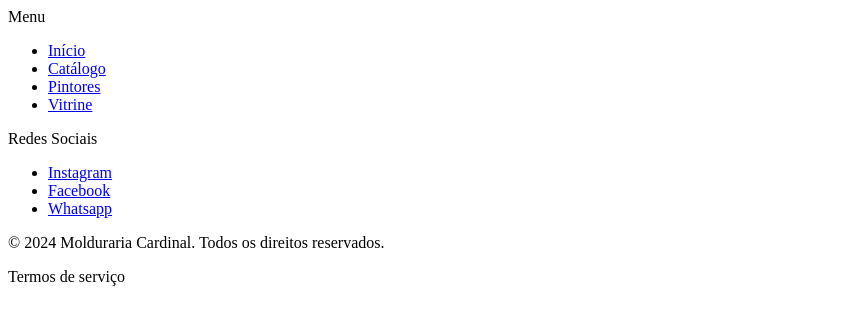
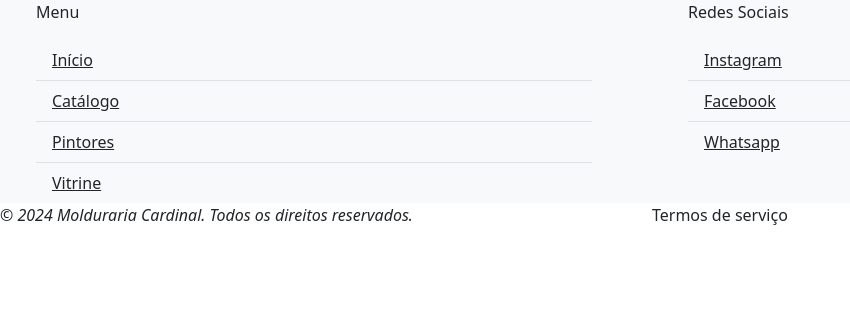
Before and after one commit to Felipe-Sabino-d-Oliveira/bootstrap, a plain HTML site: page src/footer.html in a window 1280 px wide. Shown: the whole page, without its empty margins (0-850 px from the left). Drawn offline with nearby package versions, Linux system fonts and the light colour scheme.

Commit message:
atualizado: Arquivos (versao Senai para versao versionada de casa)

```diff
--- a/src/footer.html
+++ b/src/footer.html
@@ -1,35 +1,46 @@
 <head>
   <link rel="stylesheet" href="./css/style-footer.css" />
+  <link
+      href="https://cdn.jsdelivr.net/npm/bootstrap@5.3.7/dist/css/bootstrap.min.css"
+      rel="stylesheet"
+      integrity="sha384-LN+7fdVzj6u52u30Kp6M/trliBMCMKTyK833zpbD+pXdCLuTusPj697FH4R/5mcr"
+      crossorigin="anonymous"
+    />
+    <script
+      src="https://cdn.jsdelivr.net/npm/bootstrap@5.3.7/dist/js/bootstrap.bundle.min.js"
+      integrity="sha384-ndDqU0Gzau9qJ1lfW4pNLlhNTkCfHzAVBReH9diLvGRem5+R9g2FzA8ZGN954O5Q"
+      crossorigin="anonymous"
+    ></script>
 </head>
 
-<body>
-  <div class="row">
+<footer>
+  <div class="row bg-light rounded-2">
     <div class="col px-5">
       <p class="fst-bold">Menu</p>
       <ul class="list-group list-group-flush">
-        <li class="list-group-item"><a href="./index.html">Início</a></li>
-        <li class="list-group-item"><a href="./catalogo.html">Catálogo</a></li>
-        <li class="list-group-item"><a href="./pintores.html">Pintores</a></li>
-        <li class="list-group-item"><a href="./vitrine.html">Vitrine</a></li>
+        <li class="list-group-item bg-light"><a class="text-dark" href="./index.html">Início</a></li>
+        <li class="list-group-item bg-light"><a class="text-dark" href="./catalogo.html">Catálogo</a></li>
+        <li class="list-group-item bg-light"><a class="text-dark" href="./pintores.html">Pintores</a></li>
+        <li class="list-group-item bg-light"><a class="text-dark" href="./vitrine.html">Vitrine</a></li>
       </ul>
     </div>
     <div class="col px-5">
       <p class="fst-bold">Redes Sociais</p>
       <ul class="list-group list-group-flush">
-        <li class="list-group-item">
-          <a
+        <li class="list-group-item bg-light">
+          <a class="text-dark"
             href="https://www.instagram.com/moldurariacardinal?igsh=NnFqbDAzZ3IzOGNr"
             >Instagram</a
           >
         </li>
-        <li class="list-group-item">
-          <a
+        <li class="list-group-item bg-light">
+          <a class="text-dark"
             href="https://www.facebook.com/profile.php?id=100091002034014&ref=xav_ig_profile_web"
             >Facebook</a
           >
         </li>
-        <li class="list-group-item">
-          <a
+        <li class="list-group-item bg-light">
+          <a class="text-dark"
             href="https://api.whatsapp.com/send/?phone=558171181482&text&type=phone_number&app_absent=0"
             >Whatsapp</a
           >
@@ -48,4 +59,4 @@
       <p>Termos de serviço</p>
     </div>
   </div>
-</body>
+</footer>
```
Also changed, not shown: src/header.html (+13 -2 lines), src/pintores.html (+2 -2 lines).
